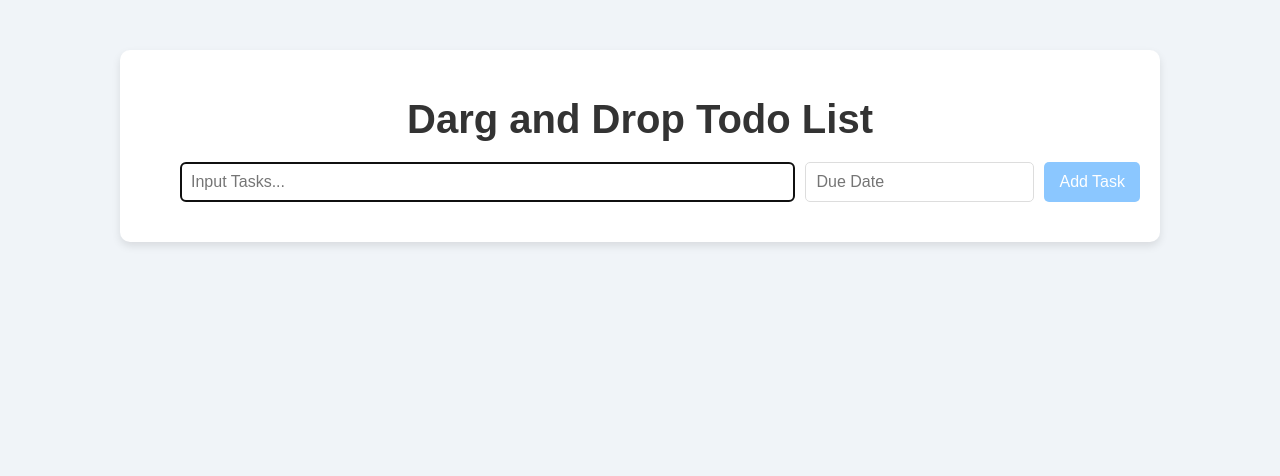
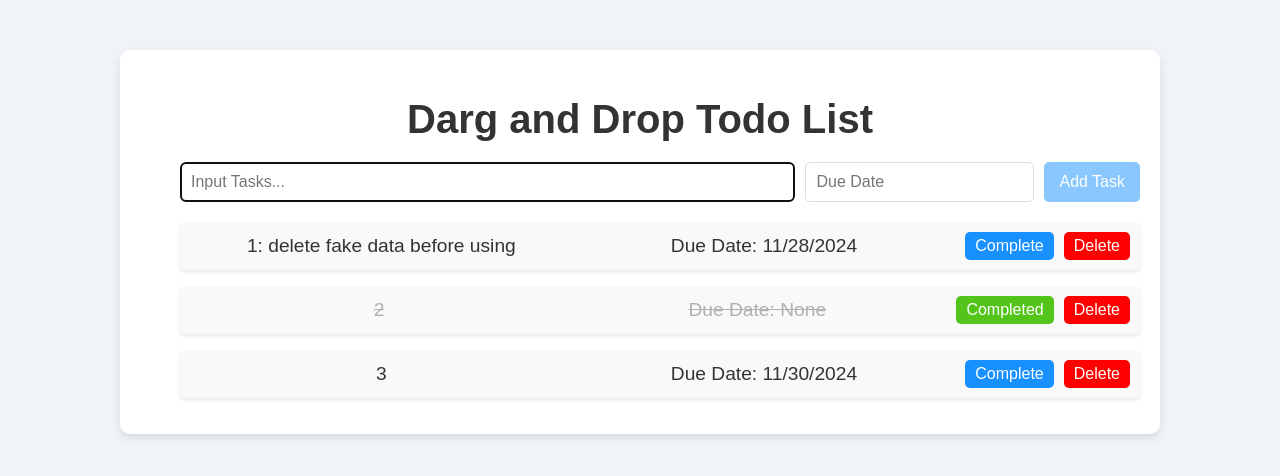
Before and after one commit to john-data-chen/ts-react-drag-and-drop-starter-kit, a React (Vite) app: page / in a window 1280 px wide. Shown: the top 476 px of the page. Built offline with nearby package versions, Linux system fonts and the light colour scheme.

Commit message:
Add fake data if local storage doesn't have value

```diff
--- a/src/App.tsx
+++ b/src/App.tsx
@@ -37,7 +37,10 @@ const Title = styled.h1`
 
 function App() {
   const [todos, setTodos] = useState<Todo[]>(
-    JSON.parse(localStorage.getItem("todos") || "[]")
+    JSON.parse(
+      localStorage.getItem("todos") ||
+        `[{"id":"1732777773493yllerj6b","text":"1: delete fake data before using","dueDate":"2024/11/28","completed":false},{"id":"1732777775878vnba3lt5","text":"2","dueDate":"","completed":true},{"id":"1732777800954jpxnw26l","text":"3","dueDate":"2024/11/30","completed":false}]`
+    )
   );
 
   const addTodo = function (text: string, dueDate: Date | string | null) {
```
